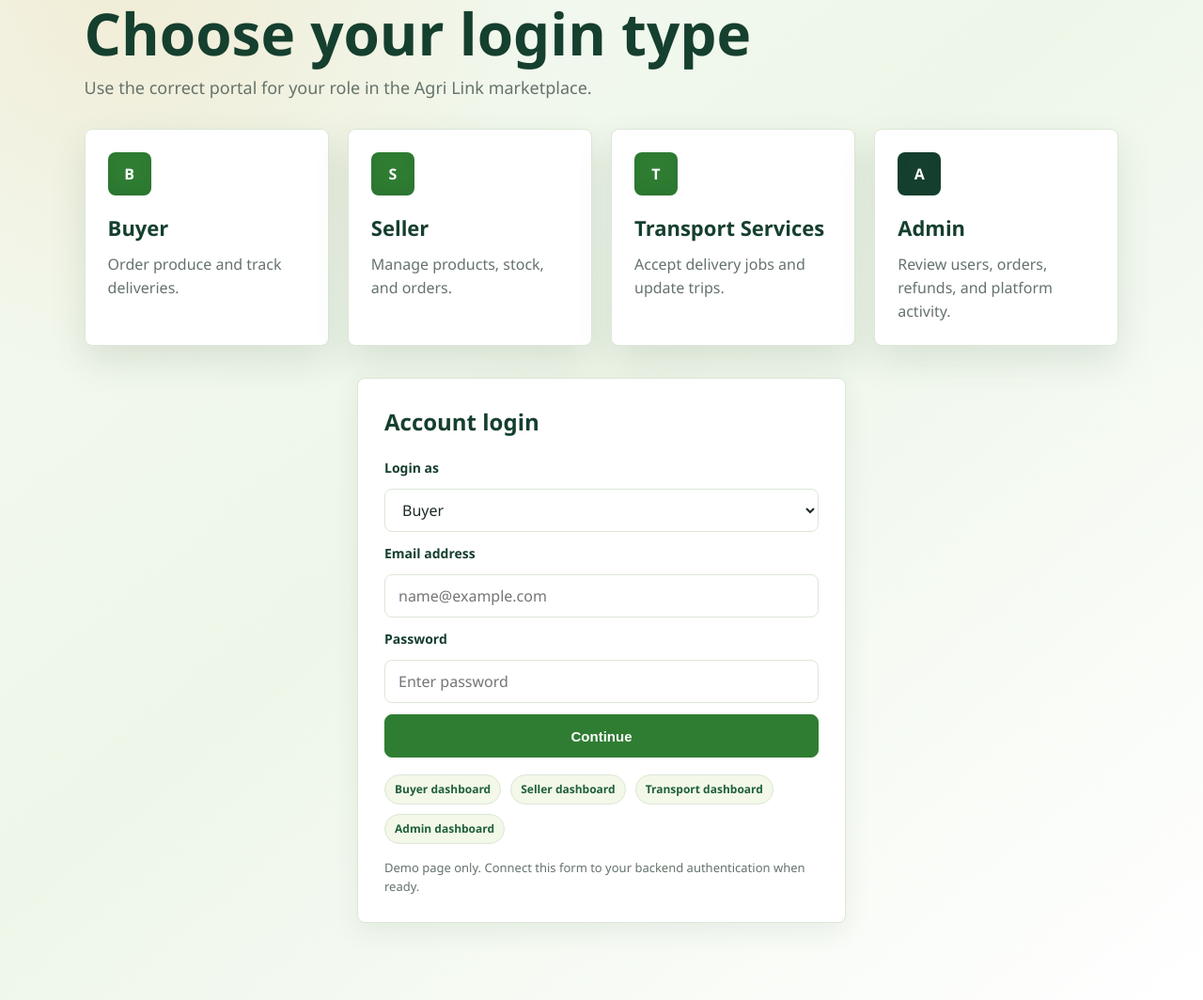
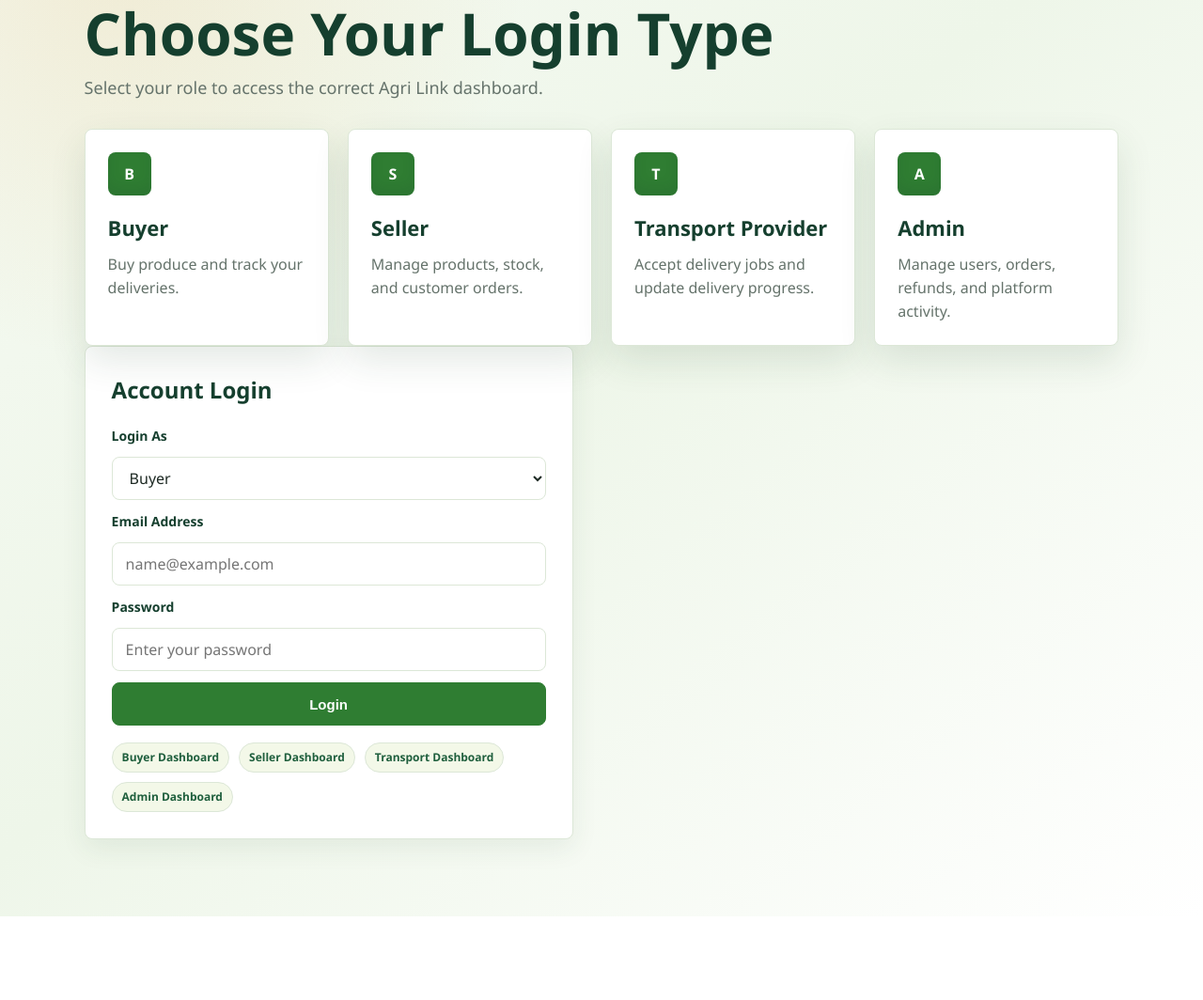
Before and after one commit to munezeroagael-sketch/web-html-work, a plain HTML site: page login.html in a window 1280 px wide. Shown: the part 136-1200 px from the top of the page at 94% size. After the commit the page ends 1111 px from the top, so only its background shows below. Drawn offline with Linux system fonts and the light colour scheme.

Commit message:
Update login.html

```diff
--- a/login.html
+++ b/login.html
@@ -1,83 +1,110 @@
+
 <!DOCTYPE html>
 <html lang="en">
+
 <head>
-  <meta charset="UTF-8">
-  <meta name="viewport" content="width=device-width, initial-scale=1.0">
-  <title>Login | Agri Link</title>
+    <title>Agri Link Login</title>
     <link rel="stylesheet" href="style.css">
 </head>
+
 <body class="login-body">
+
     <header class="site-header">
-    <a class="brand" href="index.html">
+
+        <a href="index.html" class="brand">
             <span class="brand-mark">AL</span>
             <span>Agri Link</span>
         </a>
 
-    <nav class="main-nav" aria-label="Main navigation">
+        <nav>
             <a href="index.html">Home</a>
             <a href="admin.html">Admin</a>
         </nav>
+
     </header>
 
     <main class="login-page">
+
         <section class="login-intro">
-      <h1>Choose your login type</h1>
-      <p>Use the correct portal for your role in the Agri Link marketplace.</p>
+            <h1>Choose Your Login Type</h1>
+            <p>Select your role to access the correct Agri Link dashboard.</p>
         </section>
 
-    <section class="role-grid" aria-label="Login role options">
-      <a class="role-card" href="buyer.html">
+        <section class="role-grid">
+
+            <a href="buyer.html" class="role-card">
                 <span class="role-icon">B</span>
                 <h2>Buyer</h2>
-        <p>Order produce and track deliveries.</p>
+                <p>Buy produce and track your deliveries.</p>
             </a>
 
-      <a class="role-card" href="seller.html">
+            <a href="seller.html" class="role-card">
                 <span class="role-icon">S</span>
                 <h2>Seller</h2>
-        <p>Manage products, stock, and orders.</p>
+                <p>Manage products, stock, and customer orders.</p>
             </a>
 
-      <a class="role-card" href="transport.html">
+            <a href="transport.html" class="role-card">
                 <span class="role-icon">T</span>
-        <h2>Transport Services</h2>
-        <p>Accept delivery jobs and update trips.</p>
+                <h2>Transport Provider</h2>
+                <p>Accept delivery jobs and update delivery progress.</p>
             </a>
 
-      <a class="role-card role-card-admin" href="admin.html">
+            <a href="admin.html" class="role-card">
                 <span class="role-icon">A</span>
                 <h2>Admin</h2>
-        <p>Review users, orders, refunds, and platform activity.</p>
+                <p>Manage users, orders, refunds, and platform activity.</p>
             </a>
+
         </section>
 
-    <section class="login-shell" id="login-form">
+        <section class="login-section">
+
             <form class="login-form">
-        <h2>Account login</h2>
-        <label for="role">Login as</label>
+
+                <h2>Account Login</h2>
+
+                <label for="role">Login As</label>
                 <select id="role" name="role">
-          <option>Buyer</option>
-          <option>Seller</option>
-          <option>Transport Services</option>
-          <option>Admin</option>
+                    <option value="buyer">Buyer</option>
+                    <option value="seller">Seller</option>
+                    <option value="transport">Transport Provider</option>
+                    <option value="admin">Admin</option>
                 </select>
 
-        <label for="email">Email address</label>
-        <input id="email" name="email" type="email" placeholder="name@example.com">
+                <label for="email">Email Address</label>
+                <input
+                    type="email"
+                    id="email"
+                    name="email"
+                    placeholder="name@example.com"
+                    required
+                >
 
                 <label for="password">Password</label>
-        <input id="password" name="password" type="password" placeholder="Enter password">
+                <input
+                    type="password"
+                    id="password"
+                    name="password"
+                    placeholder="Enter your password"
+                    required
+                >
 
-        <button class="button" type="button">Continue</button>
-        <div class="quick-links" aria-label="Quick role links">
-          <a href="buyer.html">Buyer dashboard</a>
-          <a href="seller.html">Seller dashboard</a>
-          <a href="transport.html">Transport dashboard</a>
-          <a href="admin.html">Admin dashboard</a>
+                <button type="submit" class="button">Login</button>
+
+                <div class="quick-links">
+                    <a href="buyer.html">Buyer Dashboard</a>
+                    <a href="seller.html">Seller Dashboard</a>
+                    <a href="transport.html">Transport Dashboard</a>
+                    <a href="admin.html">Admin Dashboard</a>
                 </div>
-        <p class="form-note">Demo page only. Connect this form to your backend authentication when ready.</p>
+
             </form>
+
         </section>
+
     </main>
+
 </body>
+
 </html>
```
Lines whose indentation alone changed are shown as unchanged.
